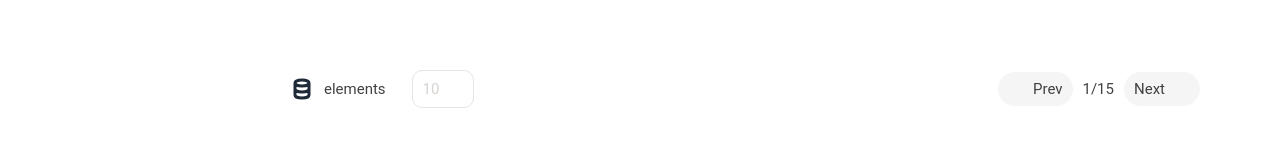
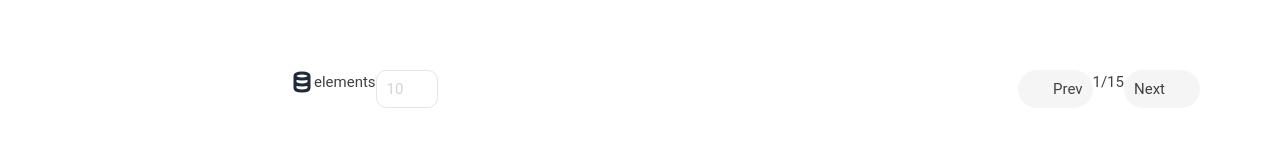
Before and after one commit to linkadaahir/PROJET_CASHIER, a Vue app: page /home2 in a window 1280 px wide. Shown: the part 578-738 px from the top of the page. Built offline with nearby package versions, Linux system fonts and the light colour scheme.

Commit message:
creation de la partie recuperation des donneesal'authentification

```diff
--- a/src/components/NavBarre.vue
+++ b/src/components/NavBarre.vue
@@ -53,7 +53,7 @@
 
       <div class="flex-row gap-5 flex justify-center contenuhome">
         <div class="left-0  flex-col justify-start items-center gap-2.5 inline-flex ">
-            <div v-on:click="$emit('open_modal')" class="p-5 bg-teal-400 text-white bordure rounded-[100px] justify-start items-start gap-2.5 inline-flex ">
+            <div v-on:click="$emit('open_modal')" class="p-3 bg-teal-400 text-white bordure rounded-[100px] justify-start items-start gap-2.5 inline-flex ">
 
                 <div class="w-6 h-6 relative">
                   <svg class="w-6    h-6 text-white dark:text-white" aria-hidden="true" xmlns="http://www.w3.org/2000/svg"
--- a/src/components/pageDashbord2_composant.vue
+++ b/src/components/pageDashbord2_composant.vue
@@ -186,7 +186,7 @@
 
                                         </tr>
                                     </thead>
-                                    <tbody class="enregistrement1">
+                                    <tbody v-if="showElement" class="enregistrement1">
                                         <tr>
                                             <td class="autre">
                                                 <div class="h-[50px] pr-2.5 justify-start items-center gap-2.5 ">
@@ -254,7 +254,7 @@
                                                     Validate
                                                     </div>
                                                 </button>
-                                                <button id="cancel1" class=" px-2.5 py-[5px] md:visible invisible rounded-[20px] justify-start items-center gap-[5px] flex bg-yellow-200">
+                                                <button @click="removeElement" id="cancel1" class=" px-2.5 py-[5px] md:visible invisible rounded-[20px] justify-start items-center gap-[5px] flex bg-yellow-200">
                                                     <div class="w-5 h-5 relative">
                                                     <svg class="w-[18px] h-[18px] text-gray-800 dark:text-white" aria-hidden="true"
                                                         xmlns="http://www.w3.org/2000/svg" fill="none" viewBox="0 0 24 24">
@@ -702,11 +702,12 @@
 
 
 
-                        <div class=" inline-flex justify-between elementZap ">
-                            <div class="justify-start items-center gap-[26px] flex elment10 ">
+                        <div class="  elementZap ">
 
-                                <div class=" rounded-[10px] justify-between w-full md:justify-start items-center gap-2.5 flex element10">
-                                    <div class="w-6 h-6 relative">
+                            <div class="element10 ">
+
+                                <div class=" flex ">
+                                    <div class="w-6 h-6 ">
                                         <svg class="w-6 h-6 text-gray-800 dark:text-white" aria-hidden="true" xmlns="http://www.w3.org/2000/svg" fill="none" viewBox="0 0 24 24">
                                             <path stroke="currentColor" stroke-linecap="round" stroke-linejoin="round" stroke-width="3" d="M19 6c0 1.7-3.1 3-7 3S5 7.7 5 6m14 0c0-1.7-3.1-3-7-3S5 4.3 5 6m14 0v6M5 6v6m0 0c0 1.7 3.1 3 7 3s7-1.3 7-3M5 12v6c0 1.7 3.1 3 7 3s7-1.3 7-3v-6"/>
                                           </svg>
@@ -722,7 +723,7 @@
                                     </div>
                                 </div>
                             </div>
-                            <div class="justify-start items-center gap-2.5 flex">
+                            <div class="element11">
                                 <div class="px-2.5 py-[5px] bg-neutral-100 rounded-[20px] justify-start items-center gap-[5px] flex">
                                     <div class="justify-start items-center gap-[5px] flex">
                                         <div class="w-5 h-5 relative">
@@ -765,7 +766,7 @@
     flex-direction: column;
    }
 
-    .element10{
+    .element10,.element11{
         display: flex;
         justify-content: space-between;
         width: auto;
@@ -776,6 +777,7 @@
     .elementZap{
     display: flex;
     flex-direction: row;
+    justify-content: space-between;
    }
 
    .element10{
@@ -795,16 +797,26 @@
 export default {
 
     name:"pageDashbord2_composant",
+    data(){
+        return {
+            showElement : true
+        }
+    },
 
 props: {
 label: { required: true, type: String },
 emits:['open_modal']
 
 },
+methodes: {
+    removeElement(){
+        this.showElement = false
+    }
+}
 };
 
     // let cancel1 = document.getElementById("cancel1");
-    // let enregistrement1 = document.querySelector(".autre");
+    // let enregistrement1 = document.querySelector(".enregistrement1");
     // cancel1.addEventListener("click", () => {
     // if(getComputedStyle(enregistrement1).display != "none"){
     //     enregistrement1.style.display = "none";
--- a/src/views/LoginView.vue
+++ b/src/views/LoginView.vue
@@ -23,7 +23,7 @@
                     </svg>
                 </div>
 
-                <form id="form" action="">
+                <form @submit.prevent="login" id="form" action="">
                     <div class="flex-col justify-center gap-5 flex">
                         <div class="text-gray-600 lg:text-[35px] font-bold font-['Roboto']">
                             CASHIER
@@ -66,7 +66,10 @@
                                         <path
                                             d="M7 9a4.5 4.5 0 1 0 0-9 4.5 4.5 0 0 0 0 9Zm2 1H5a5.006 5.006 0 0 0-5 5v2a1 1 0 0 0 1 1h12a1 1 0 0 0 1-1v-2a5.006 5.006 0 0 0-5-5Z" />
                                     </svg>
-                                    <input type="text" name="nom" id="nom" placeholder=" Enter your Username"
+                                    <label for="user_login"></label>
+                                    <input type="text" name="user_login" id="user_login"
+                                    v-model="user.login"
+                                     placeholder=" Enter your Username"
                                         class="text-black text-[15px] font-normal font-['Roboto'] outline" />
                                 </div>
                             </div>
@@ -81,14 +84,17 @@
                                         <path
                                             d="M14 7h-1.5V4.5a4.5 4.5 0 1 0-9 0V7H2a2 2 0 0 0-2 2v9a2 2 0 0 0 2 2h12a2 2 0 0 0 2-2V9a2 2 0 0 0-2-2Zm-5 8a1 1 0 1 1-2 0v-3a1 1 0 1 1 2 0v3Zm1.5-8h-5V4.5a2.5 2.5 0 1 1 5 0V7Z" />
                                     </svg>
-                                    <input type="password" name="password" id="pass" placeholder="Enter your password"
+                                    <label for="user_password"></label>
+                                    <input type="password" name="user_password" id="user_password"
+                                    v-model="user.password"
+
+                                    placeholder="Enter your password"
                                         class="text-black text-[15px] font-normal font-['Roboto'] outline"/>
                                 </div>
                             </div>
                         </div>
                     </div>
-                    <button
-                        class="px-2.5 py-[5px] mt-10 ml-60 bg-teal-400 rounded-[20px] justify-start items-center gap-[5px] inline-flex">
+                    <button type="submit" class="px-2.5 py-[5px] mt-10 ml-60 bg-teal-400 rounded-[20px] justify-start items-center gap-[5px] inline-flex">
                         <svg class="w-4 h-6 text-white" aria-hidden="true" xmlns="http://www.w3.org/2000/svg"
                             fill="currentColor" viewBox="0 0 16 3">
                             <path
@@ -109,10 +115,20 @@
 <script>
 export default {
     name: "Login",
-    data() {
+    data(){
         return {
-            revele: false,
-        };
+            user:{
+                login:"",
+                password:""
+            }
+        }
     },
+    methods:{
+        login(){
+            console.log("stop form")
+            console.log(this.user)
+        }
+    }
+
 };
 </script>
```
